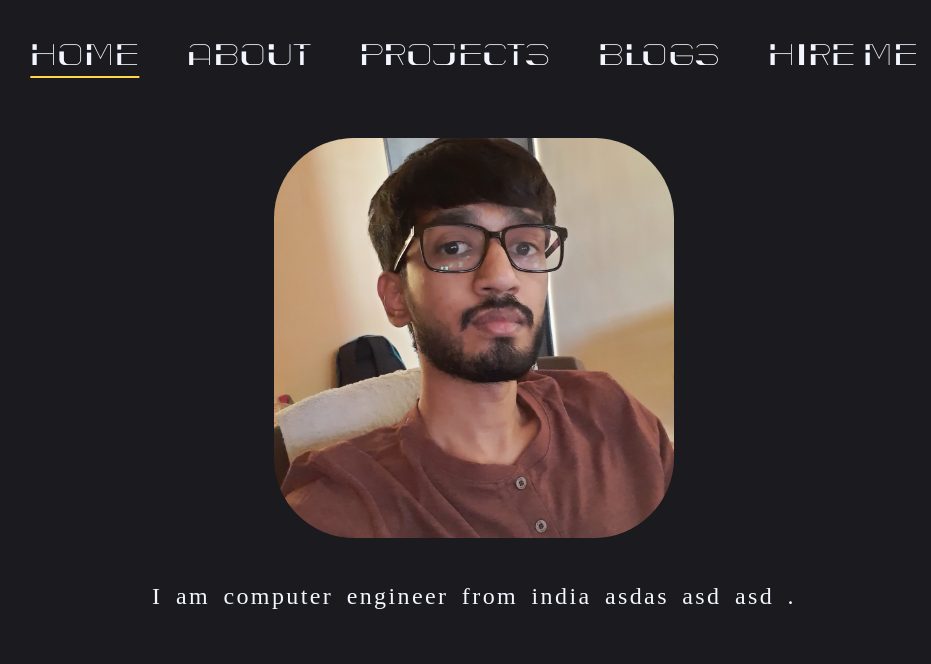
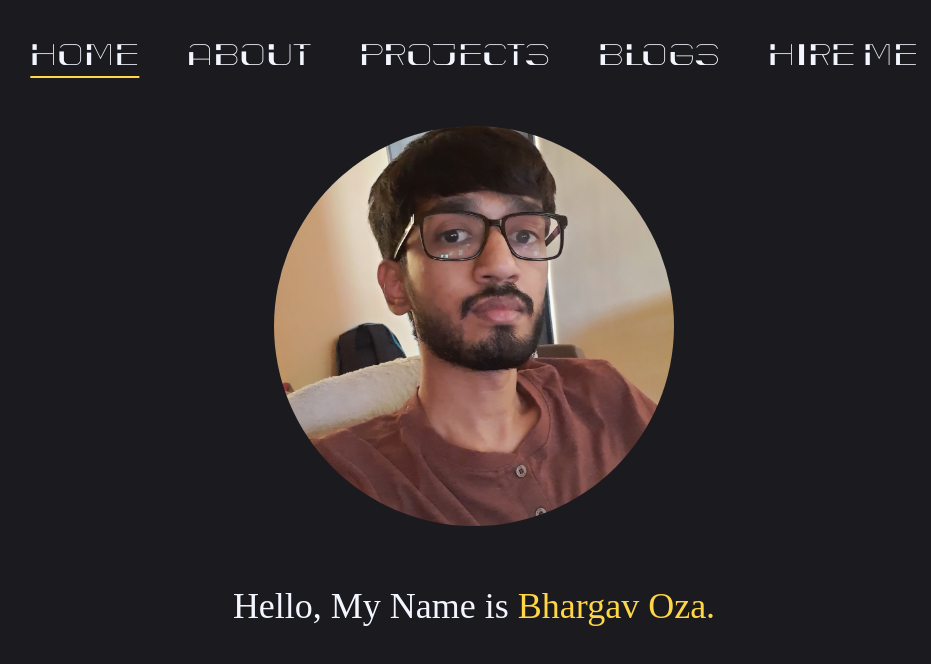
Before and after one commit to Bhargavoza1/my-portfolio, a Next.js app: page / in a window 1280 px wide. Shown: the top 664 px of the page, without its empty margins (166-1097 px from the left). Built offline with nearby package versions, Linux system fonts and the light colour scheme; a web font is replaced by a local one.

Commit message:
back up home

```diff
--- a/src/app/(landing)/page.tsx
+++ b/src/app/(landing)/page.tsx
@@ -7,9 +7,9 @@ const myfont = localFont({src:"../../components/fonts/ron-ron-regular-400.ttf"})
 
 export default function Home() {
   return (
-  <div className=' min-h-[65vh] myimg:min-h-[80vh] pt-0   md:container md:mx-auto myimg:flex content-center   items-center justify-evenly grid     place-items-center '>
+  <div className=' min-h-[65vh] myimg:min-h-[80vh] pt-0   md:container md:mx-auto myimg:flex content-center   items-center justify-center grid     place-items-center '>
 
-    <div className=' min-w-[400px]  place-items-center  ' style={{ borderRadius: '20%', overflow: 'hidden', width: '400px', height: '400px' , position:'relative'}}>
+    <div className=' myimg:ml-[5%]  min-w-[400px]  place-items-center  ' style={{ borderRadius: '50%', overflow: 'hidden', width: '400px', height: '400px' , position:'relative'}}>
       <Image
           src="/Bhargav.jpg"
           layout='fill'
@@ -19,7 +19,8 @@ export default function Home() {
     </div>
 
 
-    <div className=' px-5 myimg:px-10 pt-10 myimg:pt-0 text-justify   grid  place-items-center   [word-spacing:5px] tracking-widest' style=  {myfont.style}> I am computer engineer from india asdas asd asd  .
+    <div className='myimg:ml-[10%] px-5 myimg:px-10  pt-[60px] myimg:pt-0 text-justify   grid  place-items-center '   >
+      <h1 className='  text-4xl   ' style=  {myfont.style}>Hello, My Name is <span className='text-[#ffd646]' >Bhargav Oza.</span></h1>
     </div>
 
   </div>
```
